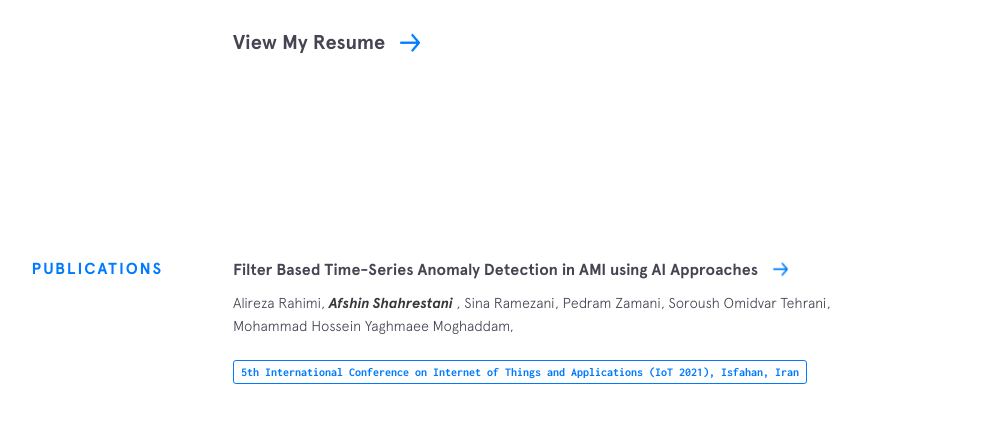
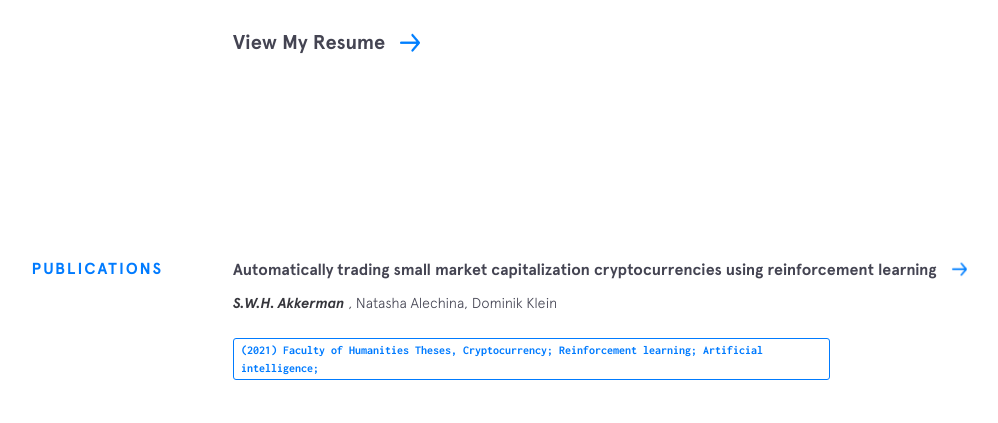
Before and after one commit to StephanAkkerman/StephanAkkerman.github.io, a Jekyll site: the page built from index.html, in a window 1280 px wide and 900 px high, scrolled down 4050 px, cut to the strip 0-509 px from the top of the window. Shown: the top 423 px of the strip, without its empty margins (217-1215 px from the left). Built offline with Jekyll 4.4.1, drawn with Linux system fonts in a browser that asks for light colours; nearby versions of some CDN libraries.

Commit message:
decreased section padding

```diff
--- a/_includes/experience.html
+++ b/_includes/experience.html
@@ -24,15 +24,15 @@
   <div class="section__content">
     <div class="project">
       <div class="project__name">
-        <a href="https://ieeexplore.ieee.org/document/9469717" target="_blank" class="arrow-link text-wrap">
-          Filter Based Time-Series Anomaly Detection in AMI using AI Approaches</a>
+        <a href="https://dspace.library.uu.nl/handle/1874/404061" target="_blank" class="arrow-link text-wrap">
+          Automatically trading small market capitalization cryptocurrencies using reinforcement learning</a>
         </div>
-        <p>Alireza Rahimi,
-          <em><strong>Afshin Shahrestani</strong></em>
-          , Sina Ramezani, Pedram Zamani, Soroush Omidvar Tehrani, Mohammad Hossein Yaghmaee Moghaddam,
+        <p>
+          <em><strong>S.W.H. Akkerman</strong></em>
+          , Natasha Alechina, Dominik Klein
         </p>
         <div class="project__used"> <span class="project__used__item">
-          5th International Conference on Internet of Things and Applications (IoT 2021), Isfahan, Iran
+          (2021) Faculty of Humanities Theses, Cryptocurrency; Reinforcement learning; Artificial intelligence;
         </span>
       </div>
     </div>
--- a/_scss/partials/_base.scss
+++ b/_scss/partials/_base.scss
@@ -96,7 +96,7 @@
 .section {
   display: flex;
   justify-content: center;
-  padding: 100px 170px;
+  padding: 50px 85px;
   @include thirteen {
     padding: 100px;
   }
```
Also changed, not shown: _includes/background.html (line endings or trailing spaces).
